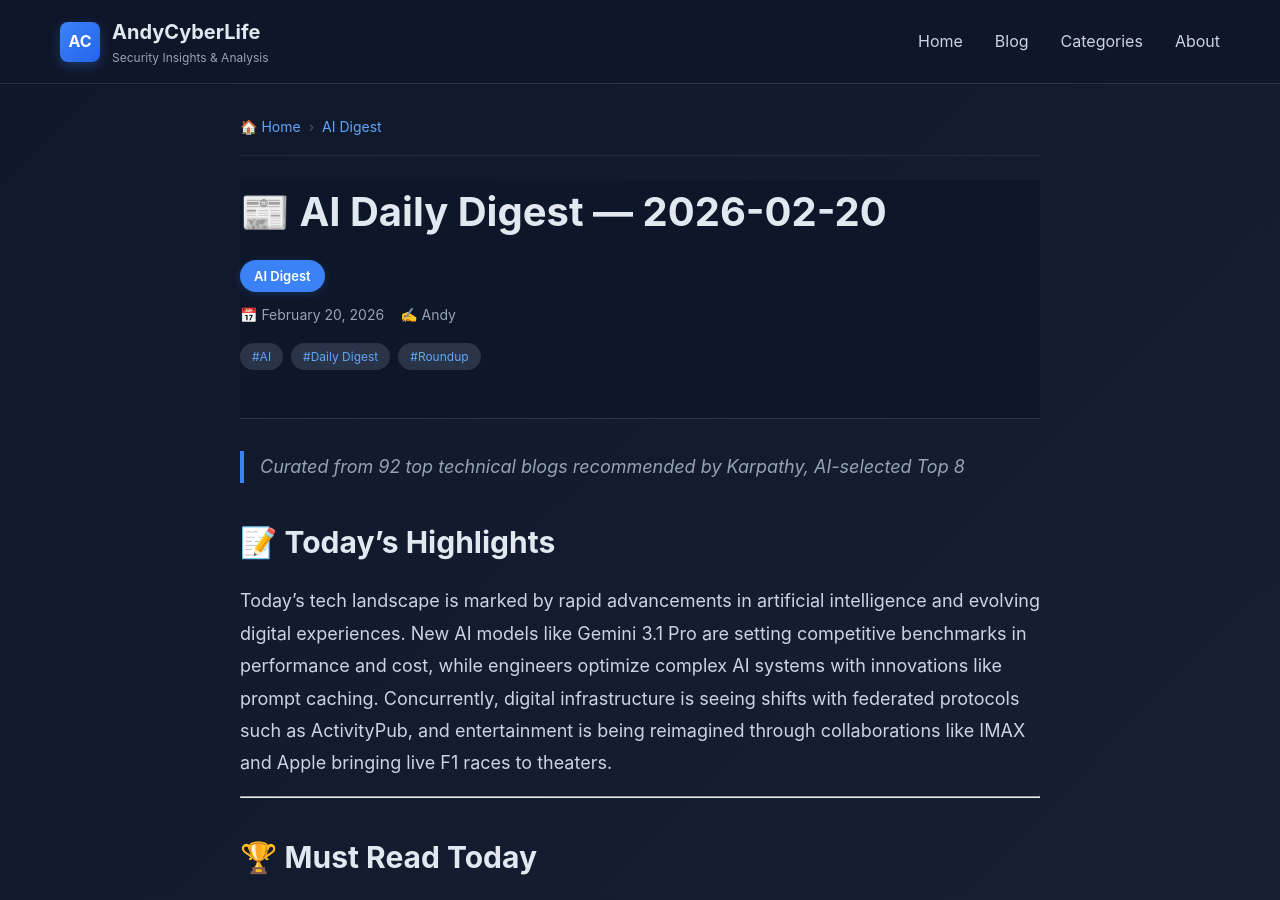
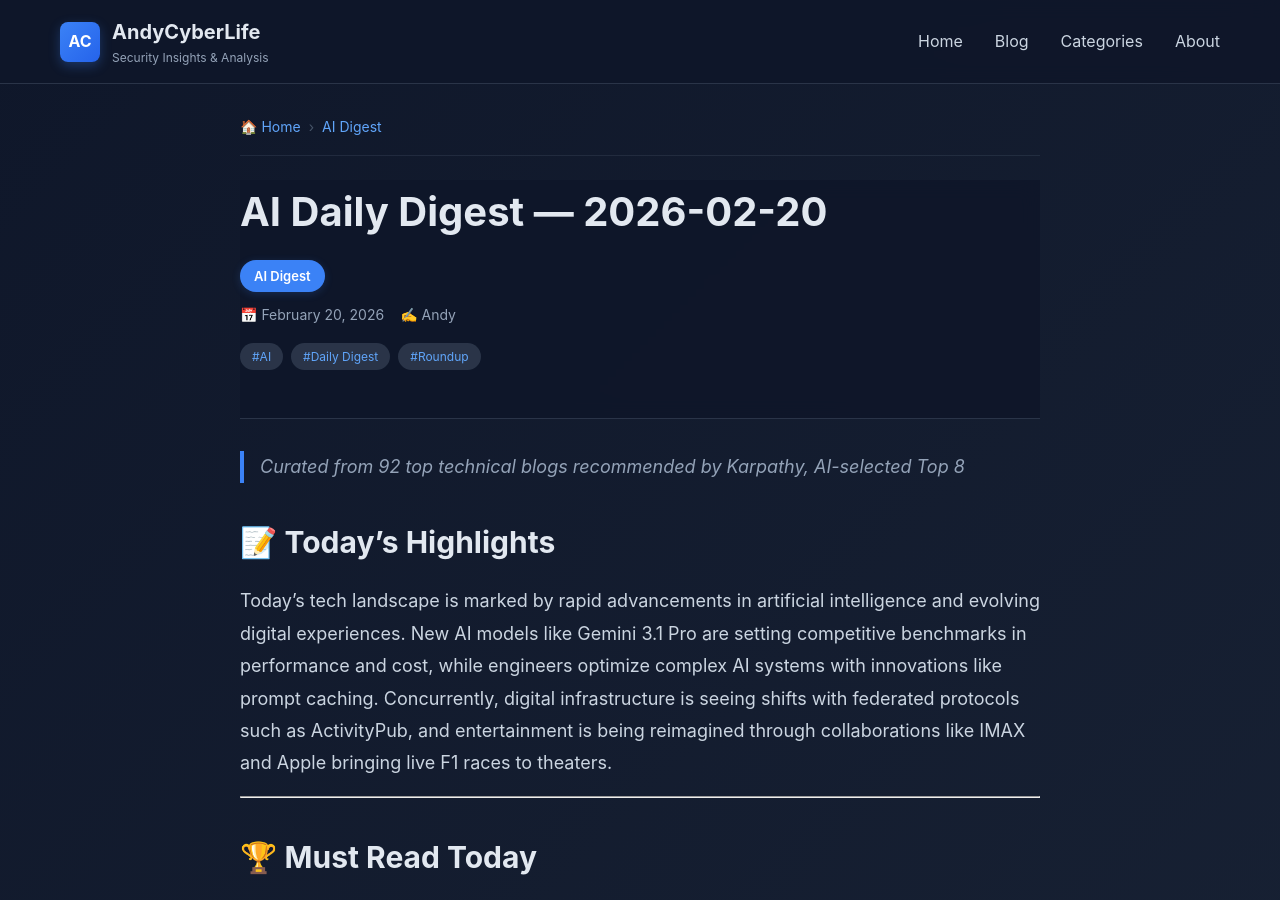
Before and after one commit to sinocikid/sinocikid.github.io, a Jekyll site: the page built from _posts/2026-02-20-ai-daily-digest.md, in a window 1280 px wide and 900 px high. Built offline with Jekyll 4.4.1, drawn with Linux system fonts in a browser that asks for light colours.

```diff
--- a/_posts/2026-02-20-ai-daily-digest.md
+++ b/_posts/2026-02-20-ai-daily-digest.md
@@ -1,5 +1,5 @@
 ---
-title: "📰 AI Daily Digest — 2026-02-20"
+title: "AI Daily Digest — 2026-02-20"
 date: 2026-02-20
 categories: ["AI Digest"]
 tags: ["AI", "Daily Digest", "Roundup"]
```
